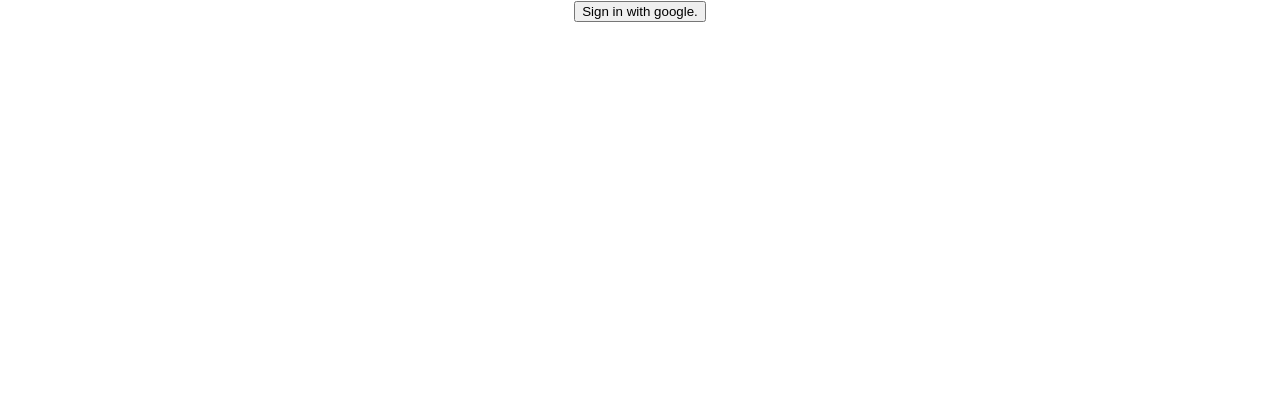
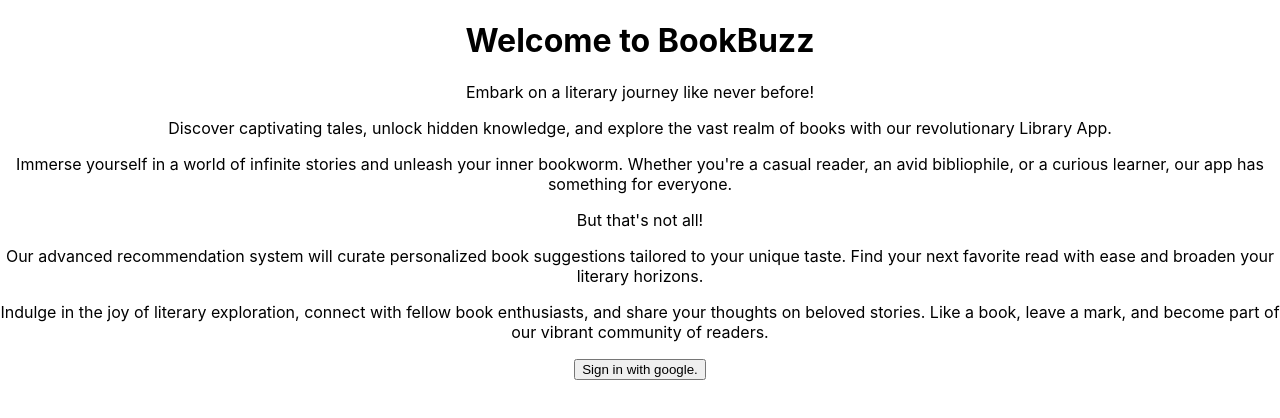
Before and after one commit to Kevin-Kinyanjui/phase-2-final-project-books, a React (Create React App) app: page / in a window 1280 px wide. Shown: the top 418 px of the page. Built offline with nearby package versions, Linux system fonts and the light colour scheme.

Commit message:
login code firebase

```diff
--- a/src/components/Login.js
+++ b/src/components/Login.js
@@ -13,8 +13,36 @@
   }
 
   return (
-    <div>
-      <button onClick={handleClick}>Sign in with google.</button>
+    <div className="loginBody">
+      <div class="container">
+        <h1 className="loginH1">Welcome to BookBuzz</h1>
+        <p className="loginP">
+          Embark on a literary journey like never before!
+        </p>
+        <p className="loginP">
+          Discover captivating tales, unlock hidden knowledge, and explore the
+          vast realm of books with our revolutionary Library App.
+        </p>
+        <p className="loginP">
+          Immerse yourself in a world of infinite stories and unleash your inner
+          bookworm. Whether you're a casual reader, an avid bibliophile, or a
+          curious learner, our app has something for everyone.
+        </p>
+        <p className="loginP">But that's not all!</p>
+        <p className="loginP">
+          Our advanced recommendation system will curate personalized book
+          suggestions tailored to your unique taste. Find your next favorite
+          read with ease and broaden your literary horizons.
+        </p>
+        <p className="loginP">
+          Indulge in the joy of literary exploration, connect with fellow book
+          enthusiasts, and share your thoughts on beloved stories. Like a book,
+          leave a mark, and become part of our vibrant community of readers.
+        </p>
+        <button class="button" onClick={handleClick}>
+          Sign in with google.
+        </button>
+      </div>
     </div>
   );
 }
```
